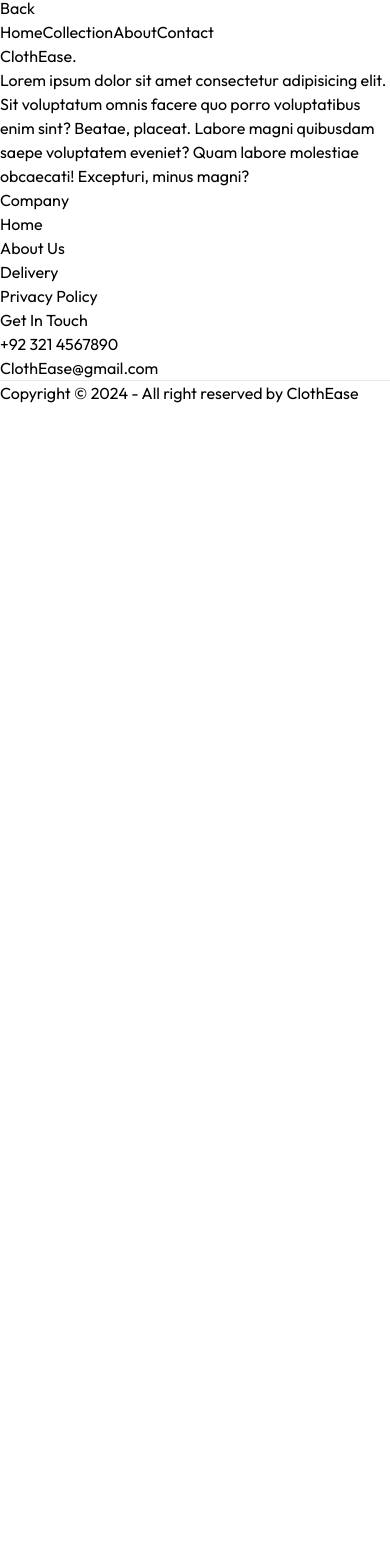
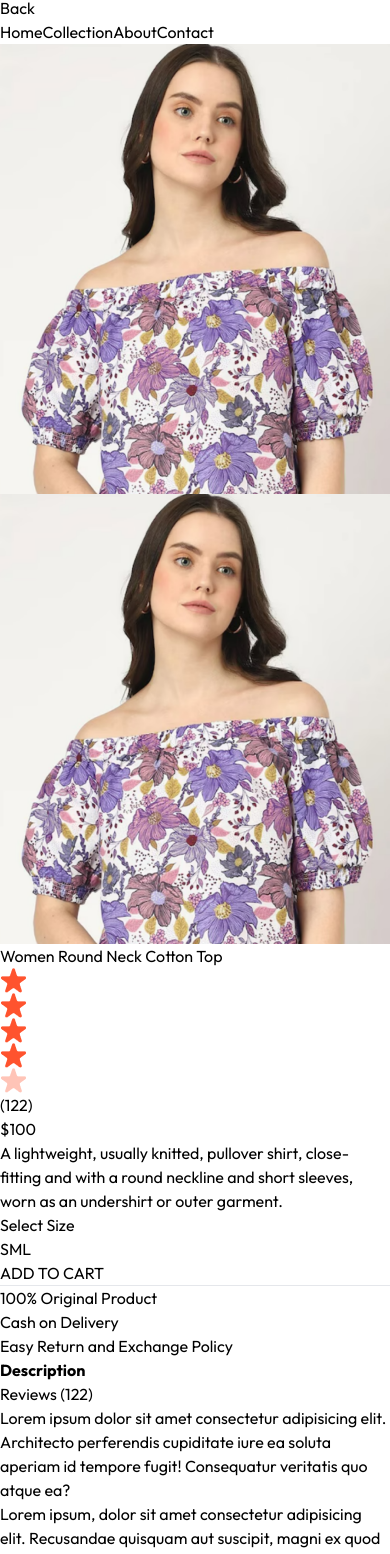
Before and after one commit to zzayd30/ClothEase-Front-End, a React (Vite) app: page /Product/aaaaa in a window 390 px wide. Shown: the part 431-1985 px from the top of the page. Before the commit the page ends 844 px from the top, so only its background shows below. Built offline with nearby package versions, Linux system fonts and the light colour scheme.

Commit message:
Completed Collection Page and Started Product Page

```diff
--- a/src/App.jsx
+++ b/src/App.jsx
@@ -11,12 +11,14 @@ import Cart from './pages/Cart'
 import About from './pages/About'
 import Navbar from './components/Navbar'
 import Footer from './components/Footer'
+import SearchBar from './components/SearchBar'
 
 
 const App = () => {
   return (
     <div className='px-4 sm:px-[5vw] md:px-[7vw] lg:px-[9vw]'>
       <Navbar />
+      <SearchBar />
       <Routes>
         <Route path='/About' element={<About />} />
         <Route path='/Cart' element={<Cart />} />
--- a/src/components/Navbar.jsx
+++ b/src/components/Navbar.jsx
@@ -1,10 +1,12 @@
 import React from 'react'
 import { assets } from "../assets/assets"
-import { useState } from 'react'
+import { useState, useContext } from 'react'
 import { Link, NavLink } from 'react-router-dom'
+import { ShopContext } from '../context/ShopContext'
 
 const Navbar = () => {
     const [Visible, setVisible] = useState(false)
+    const { ShowSearch, setShowSearch } = useContext(ShopContext)
     return (
         <div className='flex items-center justify-between font-medium py-5'>
             <Link to="/"><span className='text-3xl'>ClothEase</span><span className='text-3xl text-gray-700'>.</span></Link>
@@ -27,7 +29,7 @@ const Navbar = () => {
                 </NavLink>
             </ul>
             <div className='flex items-center gap-6'>
-                <img src={assets.search_icon} alt="Search Icon" className='cursor-pointer w-5' />
+                <img onClick={(e)=>{setShowSearch(!ShowSearch)}} src={assets.search_icon} alt="Search Icon" className='cursor-pointer w-5' />
                 <div className='group relative'>
                     <img src={assets.profile_icon} alt="Profile Icon" className='cursor-pointer w-5' />
                     <div className='group-hover:block hidden absolute pt-4 dropdown-menu right-0'>
--- /dev/null
+++ b/src/components/SearchBar.jsx
@@ -0,0 +1,31 @@
+import React from 'react'
+import { useState, useEffect, useContext } from 'react'
+import { ShopContext } from '../context/ShopContext'
+import { assets } from '../assets/assets'
+import { useLocation } from 'react-router-dom'
+
+const SearchBar = () => {
+    const { Search, setSearch, ShowSearch, setShowSearch } = useContext(ShopContext)
+    const Location = useLocation();
+    const [Visible, setVisible] = useState(false)
+    useEffect(() => {
+        if(Location.pathname === '/Collection'){
+            setVisible(true)
+        }
+        else{
+            setVisible(false)
+        }
+    }, [Location])
+
+    return ShowSearch && Visible ? (
+        <div className='border-t border-b text-center bg-gray-50'>
+            <div className="inline-flex items-center justify-center border border-gray-400 px-5 py-2 my-5 mx-3 rounded-full w-3/4 sm:w-1/2">
+                <input value={Search} onChange={(e)=>{setSearch(e.target.value)}} className='flex-1 outline-none bg-inherit text-sm' type="text" placeholder='Search' />
+                <img src={assets.search_icon} alt="Search Icon" className='w-4' />
+            </div>
+            <img onClick={(e)=>{setShowSearch(false)}} src={assets.cross_icon} alt="Cross Icon" className='inline w-3 cursor-pointer' />
+        </div>
+    ) : null
+}
+
+export default SearchBar
--- a/src/context/ShopContext.jsx
+++ b/src/context/ShopContext.jsx
@@ -1,18 +1,20 @@
 import { createContext } from "react";
 import { products } from "../assets/assets";
-
+import { useState } from "react";
 export const ShopContext = createContext();
 
-const ShopContextProvider = (props) =>{
+const ShopContextProvider = (props) => {
 
     const currency = "$";
     const deliveryCharges = 250;
-
+    const [Search, setSearch] = useState("")
+    const [ShowSearch, setShowSearch] = useState(true)
     const value = {
-        products, currency, deliveryCharges
+        products, currency, deliveryCharges,
+        Search, setSearch, setShowSearch, ShowSearch
     }
 
-    return(
+    return (
         <ShopContext.Provider value={value}>
             {props.children}
         </ShopContext.Provider>
--- a/src/index.css
+++ b/src/index.css
@@ -18,6 +18,10 @@ a.active hr{
     font-family: Outfit;
   }
 
+  ::-webkit-scrollbar {
+    display: none;
+  }
+
   @media (max-width: 640px) {
     a.active{
         color: white;
--- a/src/pages/Collection.jsx
+++ b/src/pages/Collection.jsx
@@ -5,12 +5,12 @@ import Title from '../components/Title'
 import ProductItem from '../components/ProductItem'
 
 const Collection = () => {
-  const { products } = useContext(ShopContext)
+  const { Search, ShowSearch, products } = useContext(ShopContext)
   const [ShowFilter, setShowFilter] = useState(false)
   const [FilterProduct, setFilterProduct] = useState([])
   const [category, setcategory] = useState([])
   const [subcategory, setsubcategory] = useState([])
-
+  const [SortType, setSortType] = useState("relevant")
   const toggleCategory = (e) => {
     if (category.includes(e.target.value)) {
       setcategory(category.filter((item) => item !== e.target.value))
@@ -26,6 +26,50 @@ const Collection = () => {
       setsubcategory([...subcategory, e.target.value])
     }
   }
+
+  const ApplyFilter = () => {
+    let filteredProducts = products.slice();
+
+    if (Search && ShowSearch) {
+      filteredProducts = filteredProducts.filter((item) =>
+        item.name.toLowerCase().includes(Search.toLowerCase())
+      );
+    }
+
+    if (category.length > 0) {
+      filteredProducts = filteredProducts.filter((item) =>
+        category.includes(item.category)
+      );
+    }
+    if (subcategory.length > 0) {
+      filteredProducts = filteredProducts.filter((item) =>
+        subcategory.includes(item.subCategory)
+      );
+    }
+    setFilterProduct(filteredProducts);
+  };
+
+  const sortProduct = () =>{
+    let sortedProduct = FilterProduct.slice();
+    switch (SortType) {
+      case "low-high":
+        setFilterProduct(sortedProduct.sort((a, b) => a.price - b.price));
+        break;
+      case "high-low":
+        setFilterProduct(sortedProduct.sort((a, b) => b.price - a.price));
+        break;
+      default:
+        ApplyFilter();
+        break;
+    }
+  }
+  useEffect(() => {
+    sortProduct();
+  }, [SortType])
+
+  useEffect(() => {
+    ApplyFilter()
+  }, [category, subcategory, Search, ShowSearch])
 
   useEffect(() => {
     setFilterProduct(products)
@@ -69,7 +113,7 @@ const Collection = () => {
       <div className='flex-1'>
         <div className='flex justify-between text-base sm:text-2xl mb-4'>
           <Title text1={"ALL"} text2={"COLLECTION"} />
-          <select className='border-2 border-gray-300 px-2 text-sm'>
+          <select onClick={(e)=>{setSortType(e.target.value)}} className='border-2 border-gray-300 px-2 text-sm'>
             <option value="relevant">Sort by: Relevance</option>
             <option value="low-high">Sort by: Low to High</option>
             <option value="high-low">Sort by: High to Low</option>
--- a/src/pages/Product.jsx
+++ b/src/pages/Product.jsx
@@ -1,11 +1,91 @@
-import React from 'react'
+import React, { useEffect } from 'react'
+import { useParams } from 'react-router-dom'
+import { useState, useContext } from 'react'
+import { ShopContext } from '../context/ShopContext'
+import { assets } from '../assets/assets'
 
 const Product = () => {
-  return (
-    <div>
+  const { productId } = useParams()
+  const { products, currency } = useContext(ShopContext)
+  const [ProductData, setProductData] = useState(false)
+  const [Image, setImage] = useState("")
+  const [Size, setSize] = useState("")
+
+  const FetchProductData = async () => {
+    products.map((item) => {
+      if (item._id === productId) {
+        setProductData(item)
+        setImage(item.image[0])
+        return null
+      }
+    })
+  }
+
+  useEffect(() => {
+    FetchProductData()
+  }, [productId, products])
+
+  return ProductData ? (
+    <div className='border-t-2 pt-10 transition-opacity ease-in duration-500 opacity-100'>
+      <div className='flex gap-12 flex-col sm:flex-row sm:gap-12'>
+        <div className="flex-1 flex flex-col-reverse gap-3 sm:flex-row">
+          <div className="flex sm:flex-col overflow-x-auto sm:overflow-y-scroll justify-between sm:justify-normal sm:w-[18.7%] w-full">
+            {
+              ProductData.image.map((item, index) => (
+                <img onClick={() => { setImage(item) }} src={item} alt="Product Image" className='w-[24%] cursor-pointer sm:w-full sm:mb-3 flex-shrink-0' />
+              ))
+            }
+          </div>
+          <div className="w-full sm:w-[80%]">
+            <img src={Image} alt="Product Image" className='w-full h-auto' />
+          </div>
+        </div>
+
+        <div className="flex-1">
+          <h1 className='font-medium text-2xl mt-2'>{ProductData.name}</h1>
+          <div className="flex items-center gap-1 mt-2">
+            <img src={assets.star_icon} alt="" className="w-3.5" />
+            <img src={assets.star_icon} alt="" className="w-3.5" />
+            <img src={assets.star_icon} alt="" className="w-3.5" />
+            <img src={assets.star_icon} alt="" className="w-3.5" />
+            <img src={assets.star_dull_icon} alt="" className="w-3.5" />
+            <p className='pl-2'>(122)</p>
+          </div>
+          <p className='mt-5 text-3xl font-medium'>{currency}{ProductData.price}</p>
+          <p className='mt-5 text-gray-500 md:w-4/5'>{ProductData.description}</p>
+          <div className="flex flex-col gap-4 my-3">
+            <p>Select Size</p>
+            <div className="flex gap-2">
+              {
+                ProductData.sizes.map((item, index) => (<button onClick={() => { setSize(item) }} className={`border py-2 px-4 bg-gray-100 ${item === Size ? "border-orange-500" : ""}`} key={index}>{item}</button>))
+              }
+            </div>
+          </div>
+          <button className='bg-black text-white px-8 py-3 text-sm active:bg-gray-700 '>ADD TO CART</button>
+          <hr className='mt-3 sm:w-4/5' />
+          <div className="text-sm text-gray-500 mt-1 flex flex-col gap-1">
+            <p>100% Original Product</p>
+            <p>Cash on Delivery</p>
+            <p>Easy Return and Exchange Policy</p>
+          </div>
+        </div>
+      </div>
+
+      <div className="mt-10">
+        <div className="flex">
+          <b className='border px-5 py-3 text-sm'>Description</b>
+          <p className='border px-5 py-3 text-sm'>Reviews (122)</p>
+        </div>
+        <div className='flex flex-col gap-4 border px-6 py-6 text-sm text-gray-500'>
+              <p>Lorem ipsum dolor sit amet consectetur adipisicing elit. Architecto perferendis cupiditate iure ea soluta aperiam id tempore fugit! Consequatur veritatis quo atque ea?</p>
+              <p>Lorem ipsum, dolor sit amet consectetur adipisicing elit. Recusandae quisquam aut suscipit, magni ex quod sapiente corporis dolorem velit consequatur maiores assumenda id.</p>
+        </div>
+      </div>
+
+
 
     </div>
-  )
+  ) : <div className='opacity-0'></div>
 }
 
 export default Product
```
Also changed, not shown: src/components/RelatedProducts.jsx (added, +11 -0 lines).
